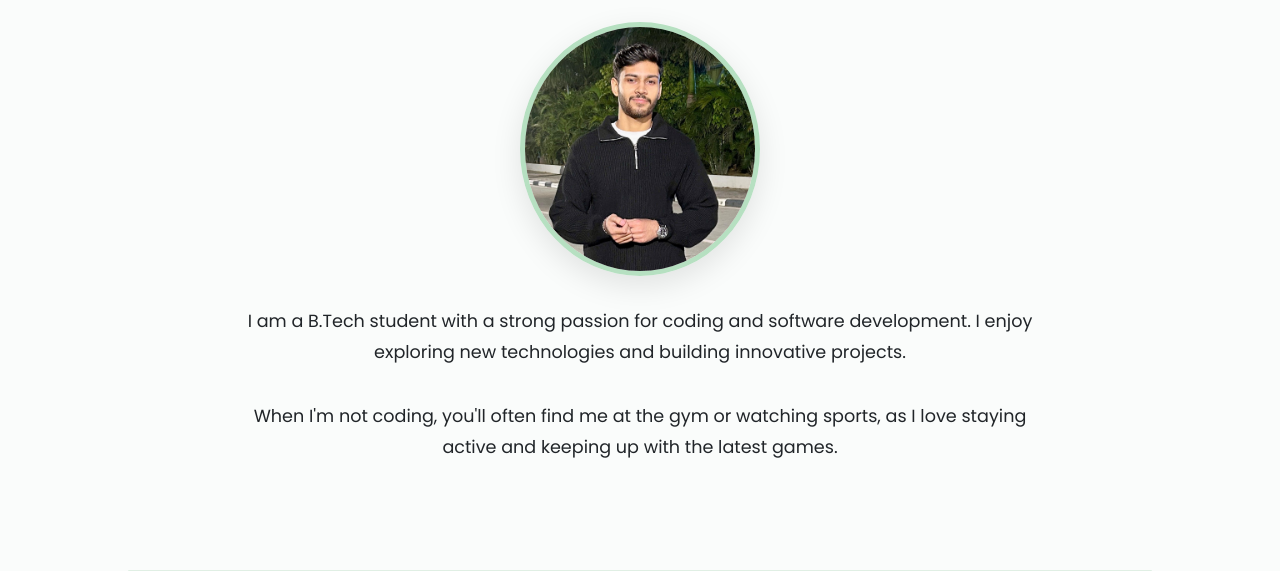
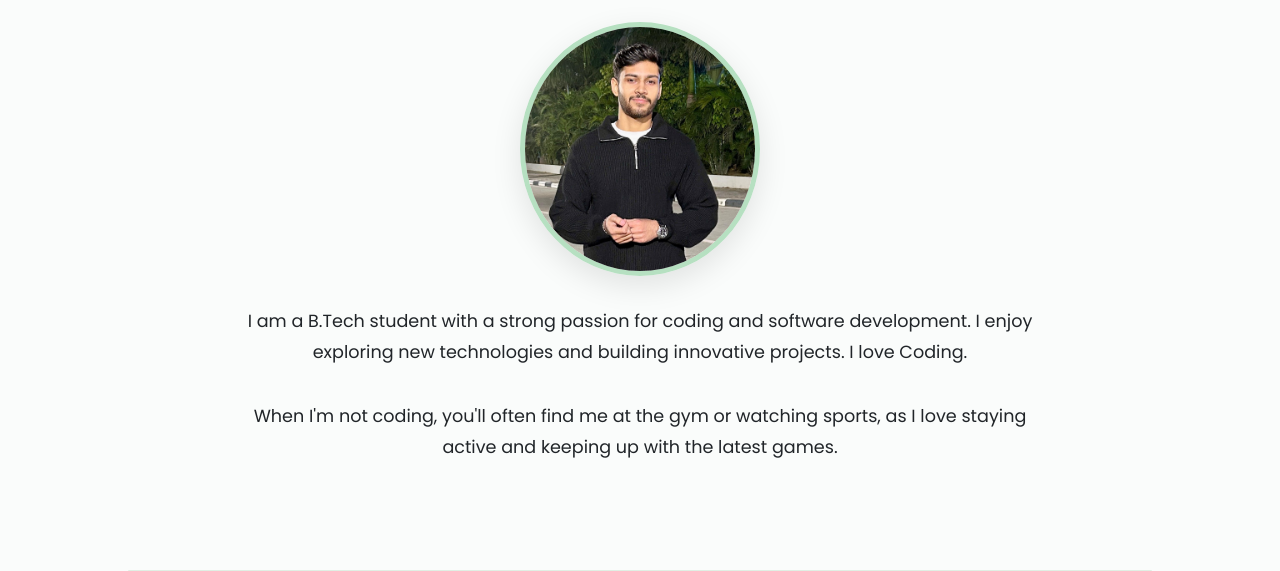
Before and after one commit to vedant2672/vedant2672.github.io, a plain HTML site: page portfolio.html in a window 1280 px wide. Shown: the part 229-800 px from the top of the page. Drawn offline with nearby package versions, Linux system fonts and the light colour scheme.

Commit message:
Add new text

```diff
--- a/portfolio.html
+++ b/portfolio.html
@@ -55,7 +55,7 @@
         <p class="para-about">
           I am a B.Tech student with a strong passion for coding and software
           development. I enjoy exploring new technologies and building
-          innovative projects.
+          innovative projects. I love Coding.
           <br /><br />
           When I'm not coding, you'll often find me at the gym or watching
           sports, as I love staying active and keeping up with the latest games.
```
